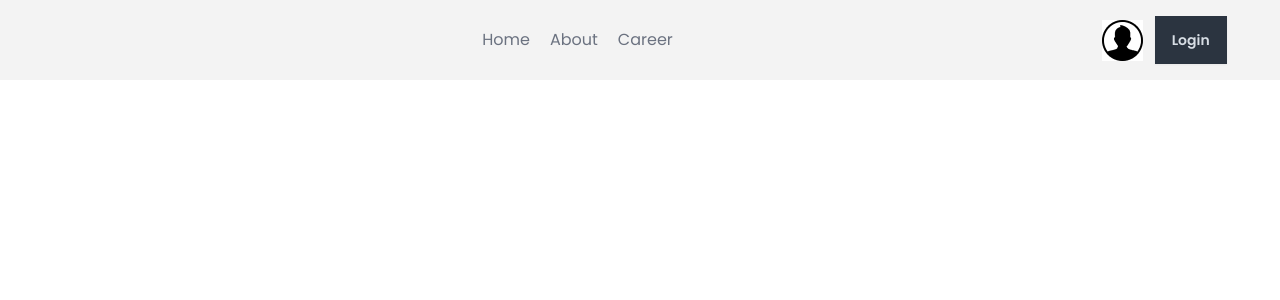
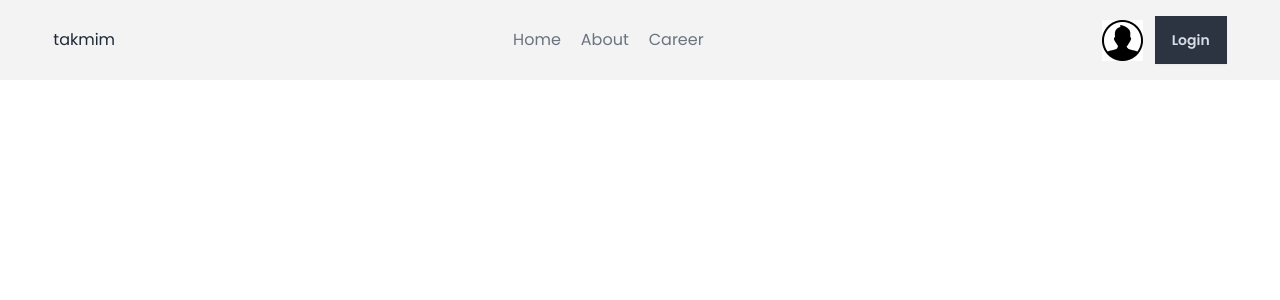
Before and after one commit to Takmim00/Dragon-news, a React (Vite) app: page /auth in a window 1280 px wide. Shown: the top 300 px of the page. Built offline with nearby package versions, Linux system fonts and the light colour scheme.

Commit message:
authprovider added

```diff
--- a/src/components/Navbar.jsx
+++ b/src/components/Navbar.jsx
@@ -1,10 +1,13 @@
 import { Link } from "react-router-dom";
 import userIcon from "../assets/user.png";
+import { useContext } from "react";
+import { AuthContext } from "../provider/AuthProvider";
 
 const Navbar = () => {
+  const {user} = useContext(AuthContext)
   return (
     <div className="flex justify-between items-center">
-      <div></div>
+      <div>{user.name}</div>
       <div className="space-x-5 text-gray-500">
         <Link to="/">Home</Link>
         <Link to="/about">About</Link>
--- /dev/null
+++ b/src/provider/AuthProvider.jsx
@@ -0,0 +1,21 @@
+import { createContext, useState } from "react";
+
+export const AuthContext = createContext();
+const AuthProvider = ({children}) => {
+    const [user, setUser] = useState({
+        name: 'takmim',
+        email: 'dada@gm.com'
+    });
+
+    const authInfo ={
+        user,
+        setUser
+    }
+    return (
+        <AuthContext.Provider value={authInfo}>
+            {children}
+        </AuthContext.Provider>
+    );
+};
+
+export default AuthProvider;
```
Also changed, not shown: src/main.jsx (+12 -9 lines).
